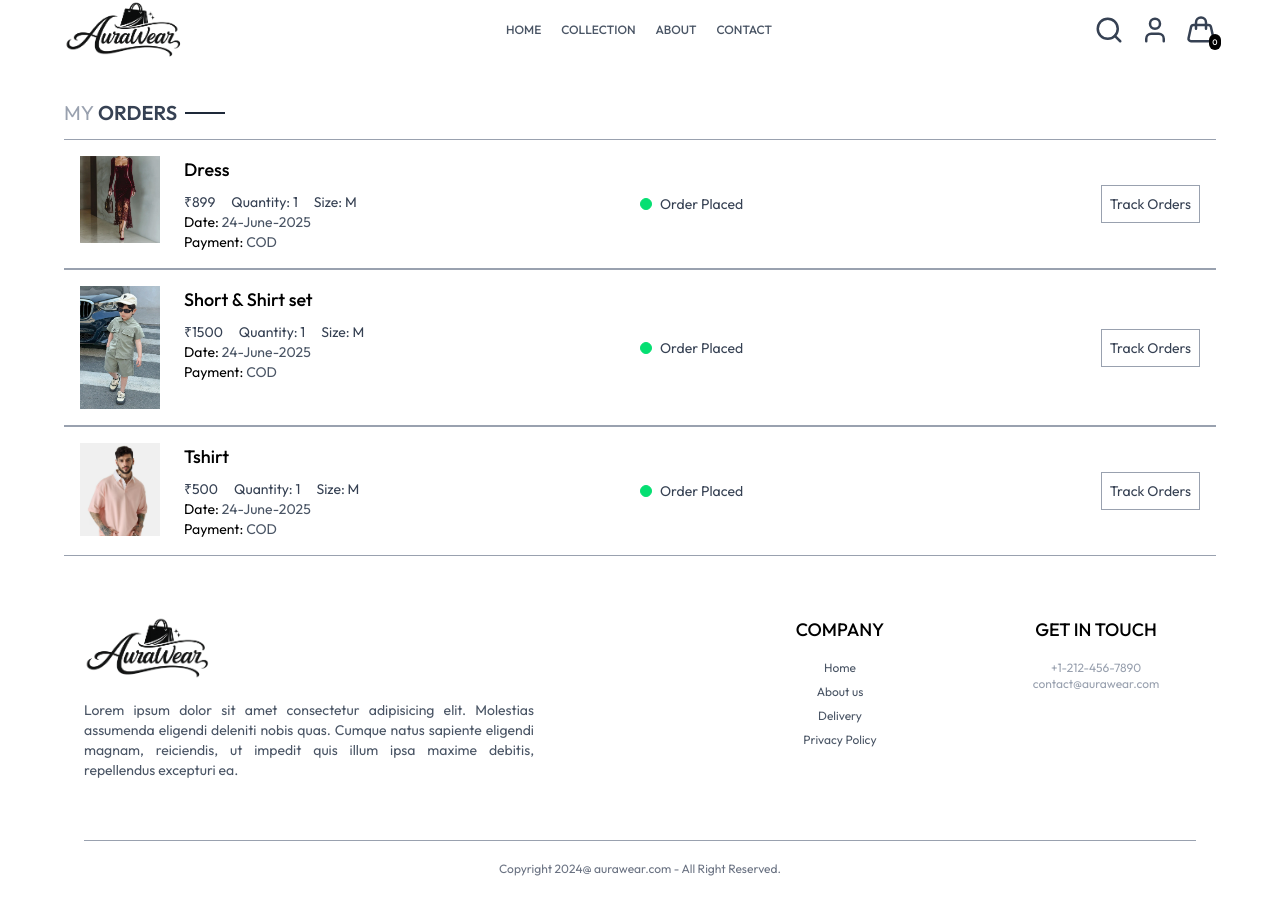
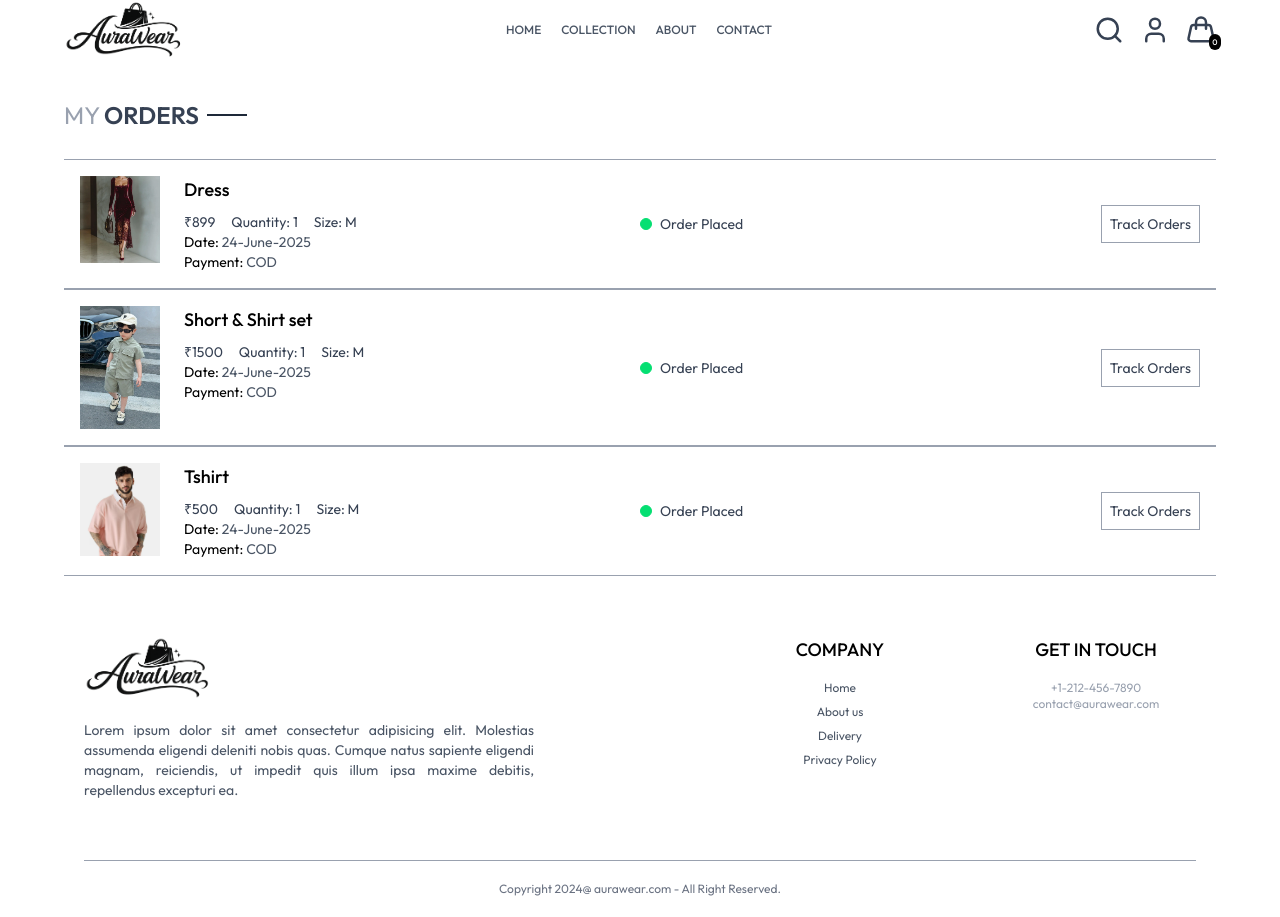
Before and after one commit to AbiyaLS/AuraWear-Ecommerce-app, a React (Vite) app in the folder frontend/: page /orders in a window 1280 px wide. Built offline with nearby package versions, Linux system fonts and the light colour scheme; a web font is replaced by a local one.

Commit message:
Modification in order page

```diff
--- a/frontend/src/pages/Orders.jsx
+++ b/frontend/src/pages/Orders.jsx
@@ -5,8 +5,8 @@ import Title from '../components/Title'
 export default function Orders() {
   const { currency, products } = useContext(ShopContext)
   return (
-    <div className='mt-10'>
-      <div className='text-xl'>
+    <div className='my-10'>
+      <div className='text-2xl mb-4'>
         <Title text1={"MY"} text2={"ORDERS"}/>
       </div>
       <div>
```
